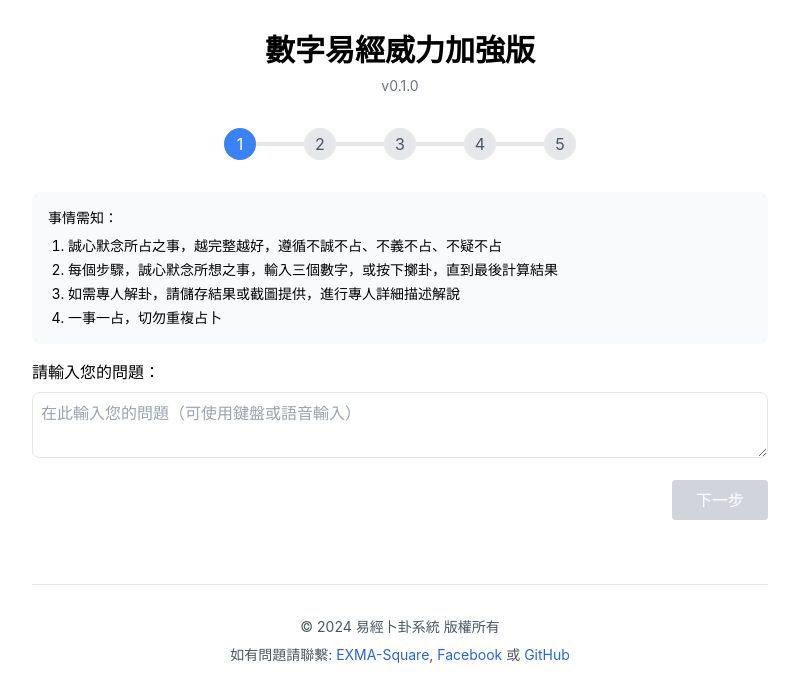
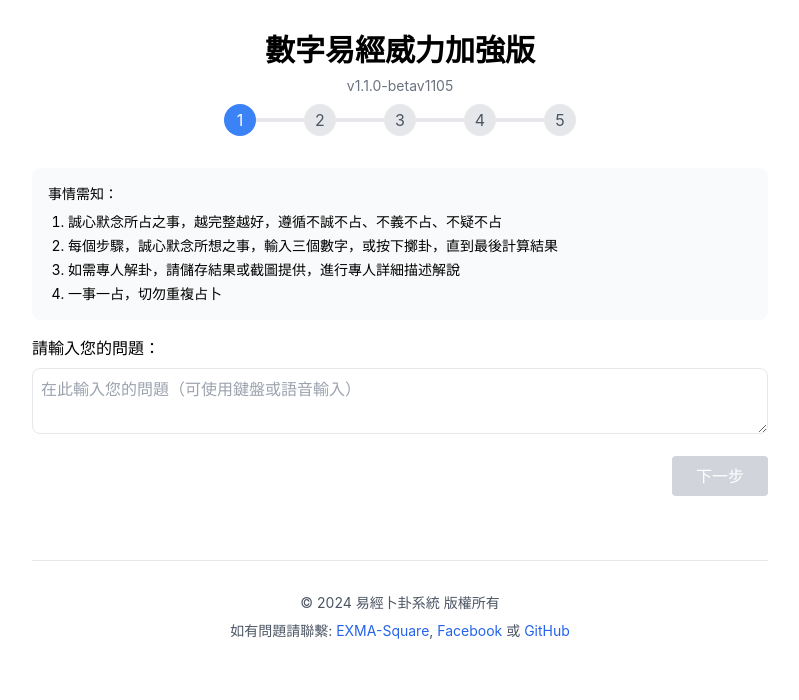
Before and after one commit to clonn/yi-insight, a React (Create React App) app: page / in a window 1280 px wide. Shown: the top 700 px of the page, without its empty margins (240-1039 px from the left). Built offline with nearby package versions, Linux system fonts and the light colour scheme.

Commit message:
update version

```diff
--- a/package.json
+++ b/package.json
@@ -1,6 +1,6 @@
 {
   "name": "yi-insight",
-  "version": "1.0.1-betav1029",
+  "version": "1.1.0-betav1105",
   "public": true,
   "dependencies": {
     "@testing-library/user-event": "^13.5.0",
--- a/src/App.jsx
+++ b/src/App.jsx
@@ -37,7 +37,7 @@ const App = () => {
   return (
     <div className="container mx-auto px-4 py-8 max-w-3xl">
       <h1 className="text-3xl font-bold text-center mb-2">數字易經威力加強版</h1>
-      <div className="text-sm text-gray-500 text-center mb-8">v0.1.0</div>
+      <div className="text-sm text-gray-500 text-center mb-2">v1.1.0-betav1105</div>
 
       <StepIndicator currentStep={state.currentStep} />
 
```
